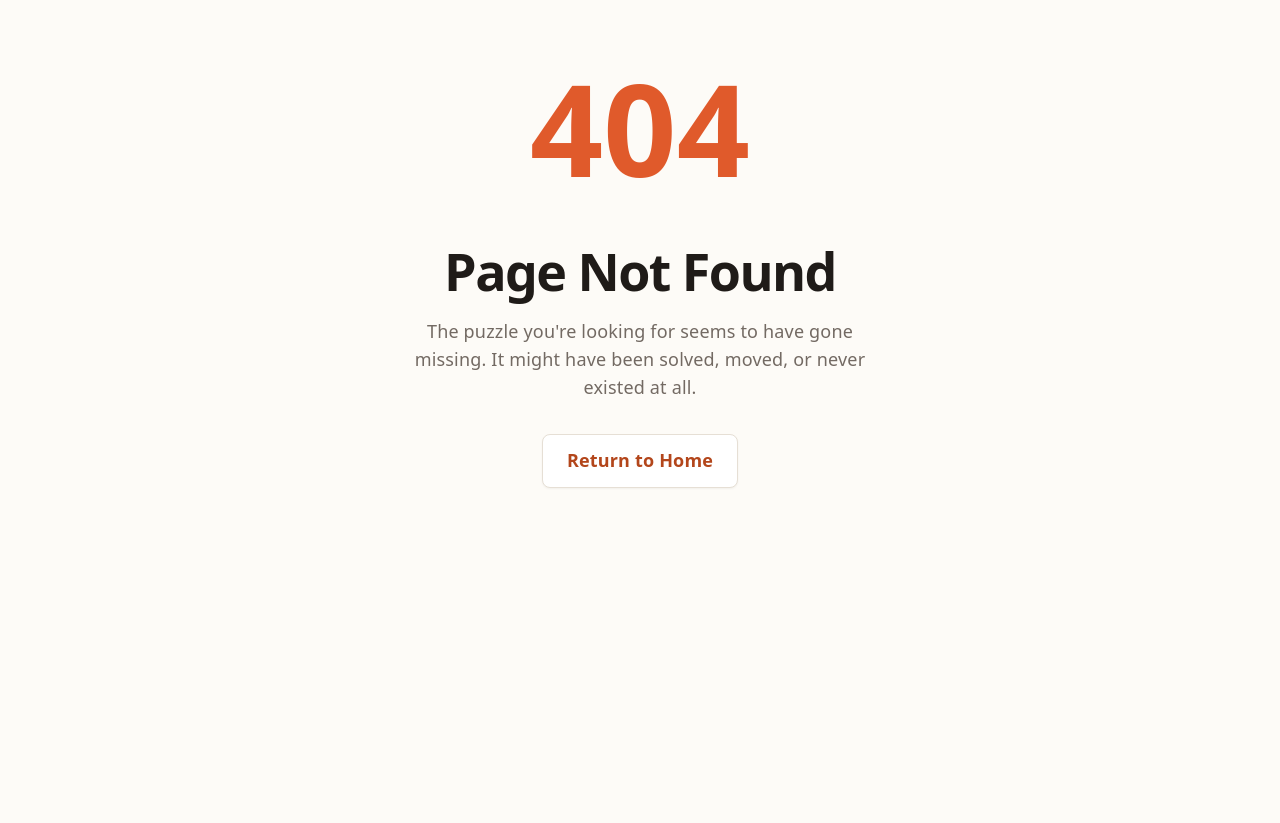
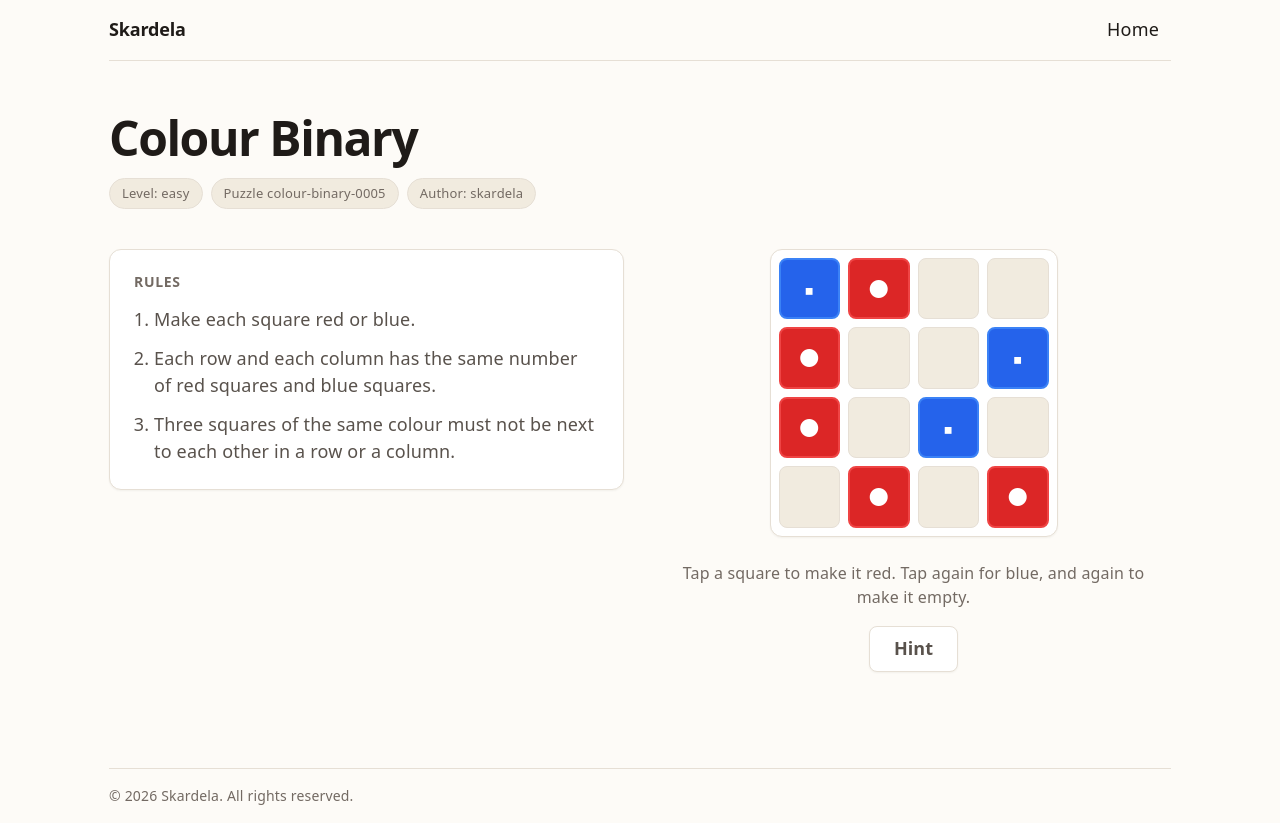
Before and after one commit to priyanshubishtme/stardela, a React (Vite) app: page /color-binary in a window 1280 px wide. Before the commit this address had no page. Before the commit the page ends 800 px from the top, so only its background shows below. Built offline with nearby package versions, Linux system fonts and the light colour scheme.

Commit message:
added route to color bianry

```diff
--- a/src/app/pages/HomePage.module.css
+++ b/src/app/pages/HomePage.module.css
@@ -74,3 +74,30 @@
   padding-bottom: 0.5rem;
   border-bottom: 1px solid var(--border);
 }
+
+.difficultyList {
+  display: flex;
+  gap: 0.5rem;
+  margin-top: 0.5rem;
+}
+
+.difficultyBtn {
+  display: inline-flex;
+  align-items: center;
+  justify-content: center;
+  padding: 0.4rem 0.85rem;
+  background-color: var(--accent);
+  color: var(--on-accent);
+  border-radius: var(--radius-sm);
+  font-size: 0.875rem;
+  font-weight: 600;
+  text-decoration: none;
+  transition:
+    background-color 150ms ease,
+    transform 150ms ease;
+}
+
+.difficultyBtn:hover {
+  background-color: var(--accent-hover);
+  transform: translateY(-1px);
+}
--- a/src/app/pages/HomePage.tsx
+++ b/src/app/pages/HomePage.tsx
@@ -1,4 +1,38 @@
+import { Link } from "react-router";
+import { text } from "../../text/en";
 import styles from "./HomePage.module.css";
+
+const colorBinary = text["color-binary"];
+
+function ColourBinaryCard() {
+  return (
+    <div className={styles.puzzleCard}>
+      <h3 className={styles.puzzleName}>{colorBinary.name}</h3>
+      <p className={styles.puzzleSummary}>{colorBinary.summary}</p>
+      <div className={styles.difficultyList}>
+        <Link to="/puzzles/colour-binary-0005" className={styles.difficultyBtn}>
+          Easy
+        </Link>
+        <Link to="/puzzles/colour-binary-0006" className={styles.difficultyBtn}>
+          Medium
+        </Link>
+        <Link to="/puzzles/colour-binary-0007" className={styles.difficultyBtn}>
+          Hard
+        </Link>
+      </div>
+    </div>
+  );
+}
+
+function ComingSoonCard({ title, summary }: { title: string; summary: string }) {
+  return (
+    <div className={styles.puzzleCard}>
+      <span className={styles.comingSoonBadge}>Coming Soon</span>
+      <h3 className={styles.puzzleName}>{title}</h3>
+      <p className={styles.puzzleSummary}>{summary}</p>
+    </div>
+  );
+}
 
 export function HomePage() {
   return (
@@ -9,24 +43,18 @@ export function HomePage() {
       </header>
 
       <section>
-        <h2 className={styles.puzzleHeading}>Types Crossword</h2>
+        <h2 className={styles.puzzleHeading}>Puzzle types</h2>
 
         <div className={styles.puzzleGrid}>
-          {/* Guzzle */}
-          <div className={styles.puzzleCard}>
-            <span className={styles.comingSoonBadge}>Coming Soon</span>
-            <h3 className={styles.puzzleName}>Guzzle</h3>
-            <p className={styles.puzzleSummary}>
-              Find four words that cross at one letter. The colors tell you where each letter goes.
-            </p>
-          </div>
-
-          {/* Lanterns */}
-          <div className={styles.puzzleCard}>
-            <span className={styles.comingSoonBadge}>Coming Soon</span>
-            <h3 className={styles.puzzleName}>Lanterns</h3>
-            <p className={styles.puzzleSummary}>Lit lanterns tell the truth, dark lanterns lie.</p>
-          </div>
+          <ColourBinaryCard />
+          <ComingSoonCard
+            title="Guzzle"
+            summary="Find four words that cross at one letter. The colors tell you where each letter goes."
+          />
+          <ComingSoonCard
+            title="Lanterns"
+            summary="Lit lanterns tell the truth, dark lanterns lie."
+          />
         </div>
       </section>
     </div>
--- a/src/app/pages/PuzzlePage.module.css
+++ b/src/app/pages/PuzzlePage.module.css
@@ -1,3 +1,116 @@
 .container {
-  padding: 2rem 0;
+  display: flex;
+  flex-direction: column;
+  gap: 1.5rem;
+  padding: 2rem 0 4rem;
 }
+
+.header {
+  display: flex;
+  flex-direction: column;
+  gap: 0.75rem;
+}
+
+.title {
+  margin: 0;
+  font-size: clamp(2rem, 5vw, 3rem);
+  font-weight: 800;
+}
+
+.badges {
+  display: flex;
+  flex-wrap: wrap;
+  gap: 0.5rem;
+}
+
+.badge {
+  display: inline-flex;
+  align-items: center;
+  padding: 0.25rem 0.75rem;
+  background-color: var(--code-bg);
+  color: var(--text-muted);
+  border: 1px solid var(--border);
+  border-radius: 9999px;
+  font-size: 0.8125rem;
+  font-weight: 500;
+}
+
+.gameLayout {
+  display: grid;
+  grid-template-columns: 1fr;
+  gap: 2rem;
+  margin-top: 1rem;
+}
+
+@media (min-width: 768px) {
+  .gameLayout {
+    grid-template-columns: 1fr 1fr;
+    align-items: start;
+  }
+}
+
+.rulesCard {
+  background-color: var(--surface);
+  border: 1px solid var(--border);
+  border-radius: var(--radius-lg);
+  padding: 1.5rem;
+  box-shadow: var(--shadow-sm);
+}
+
+.rulesTitle {
+  font-size: 0.875rem;
+  font-weight: 700;
+  letter-spacing: 0.05em;
+  text-transform: uppercase;
+  color: var(--text-muted);
+  margin-bottom: 1rem;
+}
+
+.rulesList {
+  display: flex;
+  flex-direction: column;
+  gap: 0.75rem;
+  padding-left: 1.25rem;
+  color: var(--text);
+  line-height: 1.5;
+}
+
+.boardArea {
+  display: flex;
+  flex-direction: column;
+  align-items: center;
+  gap: 1rem;
+}
+
+.hintBtn {
+  display: inline-flex;
+  align-items: center;
+  justify-content: center;
+  padding: 0.5rem 1.5rem;
+  background-color: var(--surface);
+  color: var(--text);
+  border: 1px solid var(--border);
+  border-radius: var(--radius-md);
+  font-weight: 600;
+  cursor: pointer;
+  transition: all 150ms ease;
+  box-shadow: var(--shadow-sm);
+}
+
+.hintBtn:hover {
+  background-color: var(--accent-bg);
+  border-color: var(--accent-border);
+  color: var(--accent);
+}
+
+.hintMessage {
+  padding: 0.75rem 1rem;
+  background-color: var(--accent-bg);
+  border: 1px solid var(--accent-border);
+  border-radius: var(--radius-md);
+  color: var(--text);
+  font-size: 0.9375rem;
+  line-height: 1.5;
+  text-align: center;
+  max-width: 480px;
+}
--- a/src/app/pages/PuzzlePage.tsx
+++ b/src/app/pages/PuzzlePage.tsx
@@ -1,14 +1,112 @@
+import { useState } from "react";
 import { useParams } from "react-router";
 import { text } from "../../text/en";
+import { Board } from "../puzzle-types/color-binary/Board";
+import { findHint } from "../puzzle-types/color-binary/hint";
+import {
+  findColorBinaryPuzzle,
+  toSquares,
+  type ColorBinaryPuzzle,
+  type Square,
+} from "../puzzle-types/color-binary/puzzles";
 import styles from "./PuzzlePage.module.css";
 
-export function PuzzlePage() {
-  const { puzzleId } = useParams<{ puzzleId: string }>();
+const words = text["color-binary"];
 
+function PuzzleHeader({ puzzle }: { puzzle: ColorBinaryPuzzle }) {
+  return (
+    <header className={styles.header}>
+      <h1 className={styles.title}>{words.name}</h1>
+      <div className={styles.badges}>
+        <span className={styles.badge}>Level: {puzzle.difficulty}</span>
+        <span className={styles.badge}>Puzzle {puzzle.id}</span>
+        <span className={styles.badge}>Author: {puzzle.author}</span>
+      </div>
+    </header>
+  );
+}
+
+function RulesCard() {
+  return (
+    <section className={styles.rulesCard} aria-labelledby="rules-heading">
+      <h2 id="rules-heading" className={styles.rulesTitle}>
+        RULES
+      </h2>
+      <ol className={styles.rulesList}>
+        {words.rules.map((rule) => (
+          <li key={rule}>{rule}</li>
+        ))}
+      </ol>
+    </section>
+  );
+}
+
+function ColorBinaryGame({ puzzle }: { puzzle: ColorBinaryPuzzle }) {
+  const [squares, setSquares] = useState<Square[]>(() => toSquares(puzzle.start));
+  const [hintMessage, setHintMessage] = useState<string | null>(null);
+
+  const handleSquareClick = (index: number) => {
+    const startSquares = toSquares(puzzle.start);
+    if (startSquares[index] !== ".") return;
+
+    setSquares((prev) => {
+      const next = [...prev];
+      const cur = next[index] ?? ".";
+      next[index] = cur === "." ? "R" : cur === "R" ? "B" : ".";
+      return next;
+    });
+    setHintMessage(null);
+  };
+
+  const handleHint = () => {
+    const found = findHint(squares);
+    setHintMessage(found ? words.hint(found) : words.noHint);
+  };
+
+  return (
+    <div className={styles.gameLayout}>
+      <RulesCard />
+
+      <section className={styles.boardArea} aria-label={words.boardLabel}>
+        <Board puzzle={puzzle} squares={squares} onSquareClick={handleSquareClick} />
+        <button type="button" className={styles.hintBtn} onClick={handleHint}>
+          {words.hintButton}
+        </button>
+        {hintMessage && <p className={styles.hintMessage}>{hintMessage}</p>}
+      </section>
+    </div>
+  );
+}
+
+function FallbackPuzzle({ puzzleId }: { puzzleId?: string }) {
   return (
     <div className={styles.container}>
       <title>{text.puzzlePage.title(puzzleId ?? "Puzzle")}</title>
+      <h1>{puzzleId ?? "Puzzle"}</h1>
       <p>Puzzle Page</p>
     </div>
   );
 }
+
+export function PuzzlePage() {
+  const { puzzleId } = useParams<{ puzzleId: string }>();
+  const isColorBinary =
+    !puzzleId ||
+    puzzleId.toLowerCase().includes("color-binary") ||
+    puzzleId.toLowerCase().includes("colour-binary");
+
+  if (!isColorBinary) {
+    return <FallbackPuzzle puzzleId={puzzleId} />;
+  }
+
+  const puzzle = findColorBinaryPuzzle(puzzleId);
+
+  return (
+    <div className={styles.container}>
+      <title>{text.puzzlePage.title(words.name)}</title>
+      <span className="visually-hidden">Puzzle Page</span>
+      <PuzzleHeader puzzle={puzzle} />
+      <ColorBinaryGame key={puzzle.id} puzzle={puzzle} />
+    </div>
+  );
+}
--- a/src/app/puzzle-types/color-binary/puzzles.ts
+++ b/src/app/puzzle-types/color-binary/puzzles.ts
@@ -18,6 +18,72 @@ export const sizes: Record<Difficulty, number> = {
   hard: 8,
 };
 
+export const defaultColorBinaryPuzzle: ColorBinaryPuzzle = {
+  id: "colour-binary-0005",
+  type: "color-binary",
+  difficulty: "easy",
+  author: "skardela",
+  license: "CC-BY-4.0",
+  start: ["BR..", "R..B", "R.B.", ".R.R"],
+  answer: ["BRRB", "RBRB", "RBBR", "BRBR"],
+};
+
+export const mediumColorBinaryPuzzle: ColorBinaryPuzzle = {
+  id: "colour-binary-0006",
+  type: "color-binary",
+  difficulty: "medium",
+  author: "skardela",
+  license: "CC-BY-4.0",
+  start: ["B.R...", "..B.R.", ".R..B.", "R..B..", ".B..R.", "...R.B"],
+  answer: ["BBRRBR", "RRBBRB", "BRRBBR", "RBBRRB", "RBRBRB", "BBRRBR"],
+};
+
+export const hardColorBinaryPuzzle: ColorBinaryPuzzle = {
+  id: "colour-binary-0007",
+  type: "color-binary",
+  difficulty: "hard",
+  author: "skardela",
+  license: "CC-BY-4.0",
+  start: [
+    "BR......",
+    "....BR..",
+    "..RB....",
+    "....RB..",
+    "RB......",
+    "....BR..",
+    "..RB....",
+    "....RB..",
+  ],
+  answer: [
+    "BRRBRBBR",
+    "RBRBBRRB",
+    "BBRRBRRB",
+    "RRBBRBBR",
+    "RBRBBRRB",
+    "BRRBRBBR",
+    "BBRRBRRB",
+    "RRBBRBBR",
+  ],
+};
+
+export const colorBinaryPuzzles: ColorBinaryPuzzle[] = [
+  defaultColorBinaryPuzzle,
+  mediumColorBinaryPuzzle,
+  hardColorBinaryPuzzle,
+];
+
+export function findColorBinaryPuzzle(id?: string): ColorBinaryPuzzle {
+  if (!id) return defaultColorBinaryPuzzle;
+  const normalized = id.toLowerCase().replace(/^color-/u, "colour-");
+  const found = colorBinaryPuzzles.find(
+    (p) =>
+      p.id.toLowerCase() === normalized ||
+      p.id.toLowerCase() === id.toLowerCase() ||
+      normalized.includes(p.difficulty),
+  );
+  return found ?? defaultColorBinaryPuzzle;
+}
+
 export function toSquares(rows: readonly string[]): Square[] {
   return [...rows.join("")] as Square[];
 }
--- a/src/app/routes.tsx
+++ b/src/app/routes.tsx
@@ -18,6 +18,16 @@ export const routes: RouteObject[] = [
         hydrateFallbackElement: <p>{text.puzzlePage.loading}</p>,
       },
       {
+        path: "color-binary",
+        element: <PuzzlePage />,
+        hydrateFallbackElement: <p>{text.puzzlePage.loading}</p>,
+      },
+      {
+        path: "colour-binary",
+        element: <PuzzlePage />,
+        hydrateFallbackElement: <p>{text.puzzlePage.loading}</p>,
+      },
+      {
         path: "puzzles/:puzzleId",
         element: <PuzzlePage />,
         hydrateFallbackElement: <p>{text.puzzlePage.loading}</p>,
```
Also changed, not shown: 1 other file (tests, documents, lock files or other folders).
